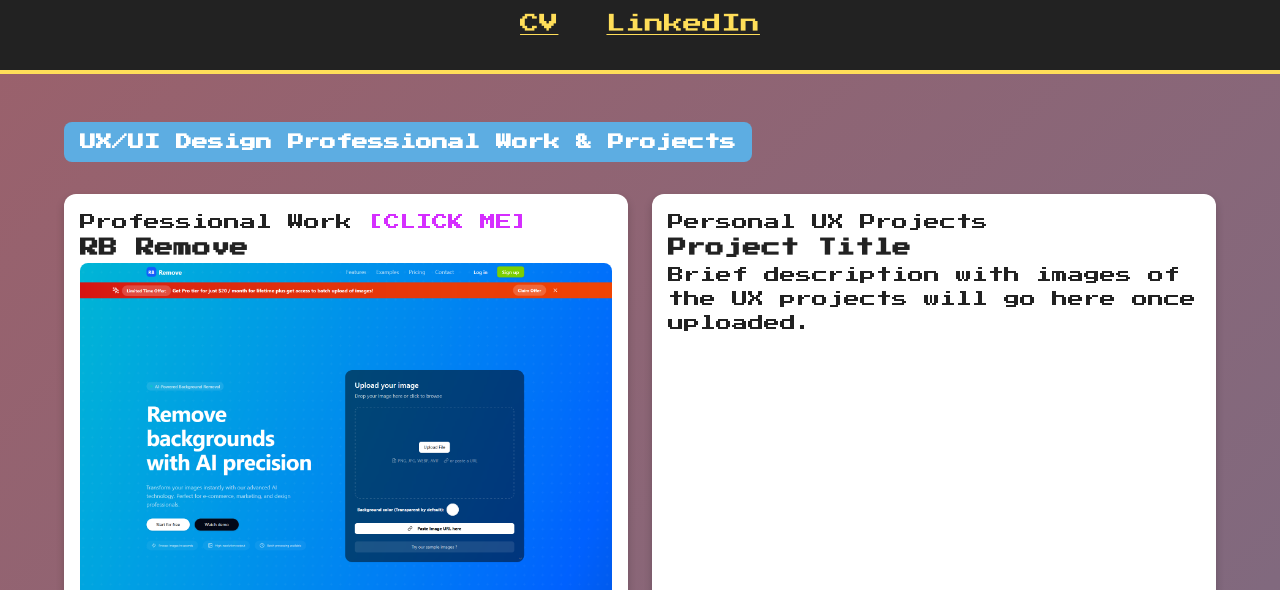
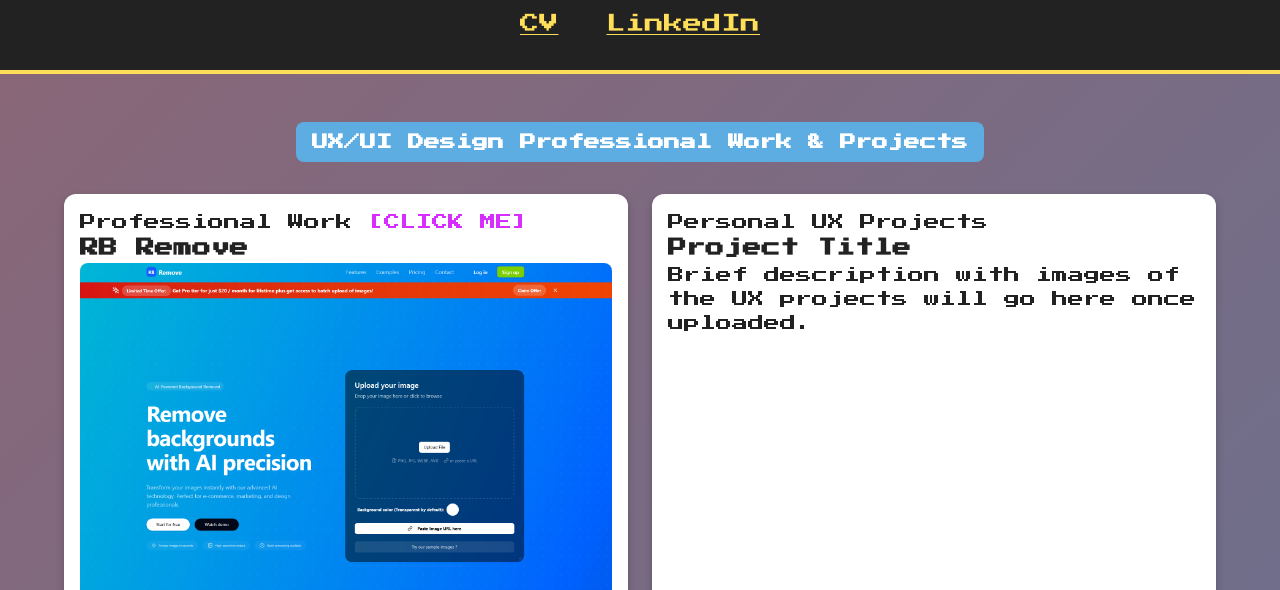
Before and after one commit to chrisPaton01/myPortfolioWebsite, a plain HTML site: page public/index.html in a window 1280 px wide. Shown: the part 210-800 px from the top of the page. Drawn offline with Linux system fonts and the light colour scheme.

Commit message:
Update style.css

```diff
--- a/public/src/style.css
+++ b/public/src/style.css
@@ -11,7 +11,7 @@ body {
   color: #fff;
   background: linear-gradient(135deg, #766676, #a65d63, #5c7599, #57a282);
   background-size: 400% 400%;
-  animation: gradientShift 35s ease infinite;
+  animation: gradientShift 20s ease infinite;
 }
 
 @keyframes gradientShift {
@@ -93,6 +93,13 @@ section {
   margin: auto;
 }
 
+section h2 {
+  display: block;          /* make sure it behaves like a block */
+  margin: 0 auto 2rem auto; /* center horizontally */
+  text-align: center;       /* center text inside */
+  width: fit-content;       /* shrink box to content so it centers nicely */
+}
+
 .orange-blender-title-text {
   background: #f39c5c;   /* orange */
   color: #fff;           /* text color for contrast */
@@ -129,6 +136,7 @@ h2 {
   display: inline-block;
   padding: 0.5rem 1rem;
   border-radius: 8px;
+  text-align: center;
 }
 
 /* UX section h2 heading colouring */
```
